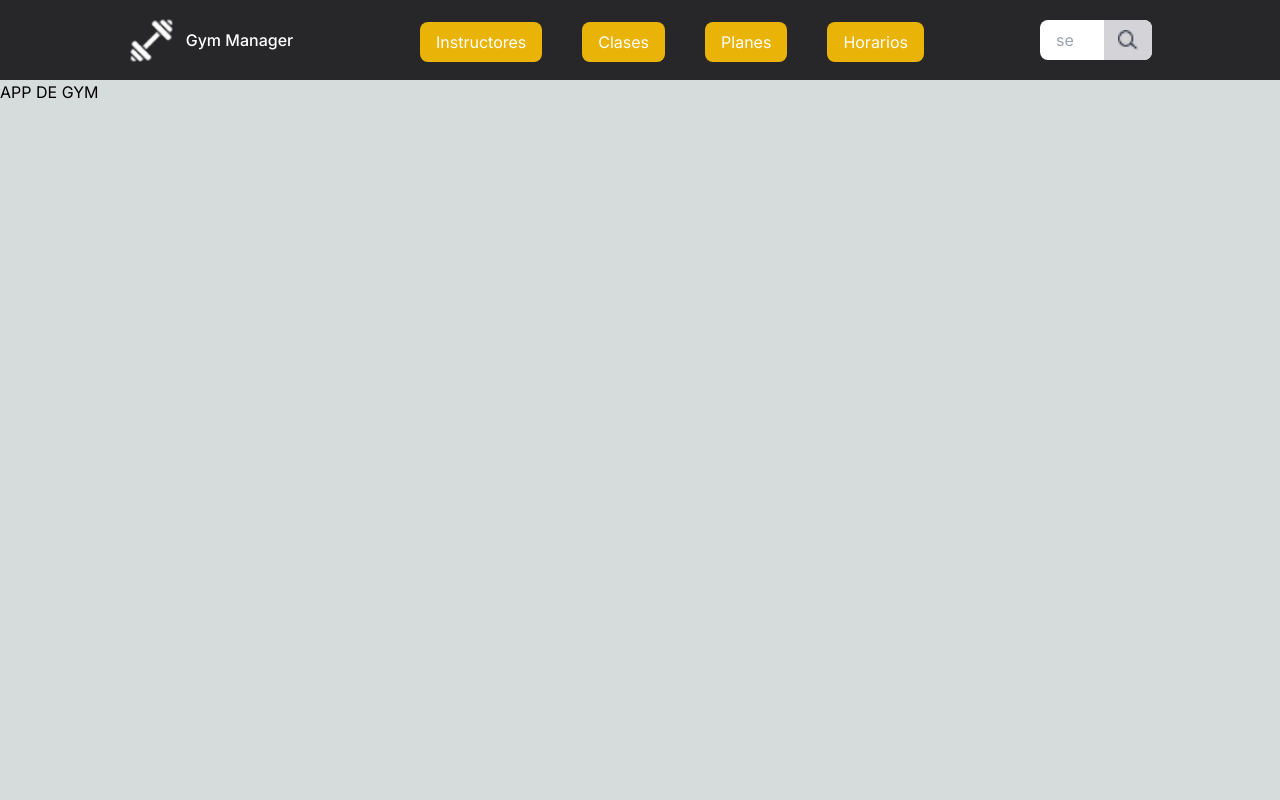
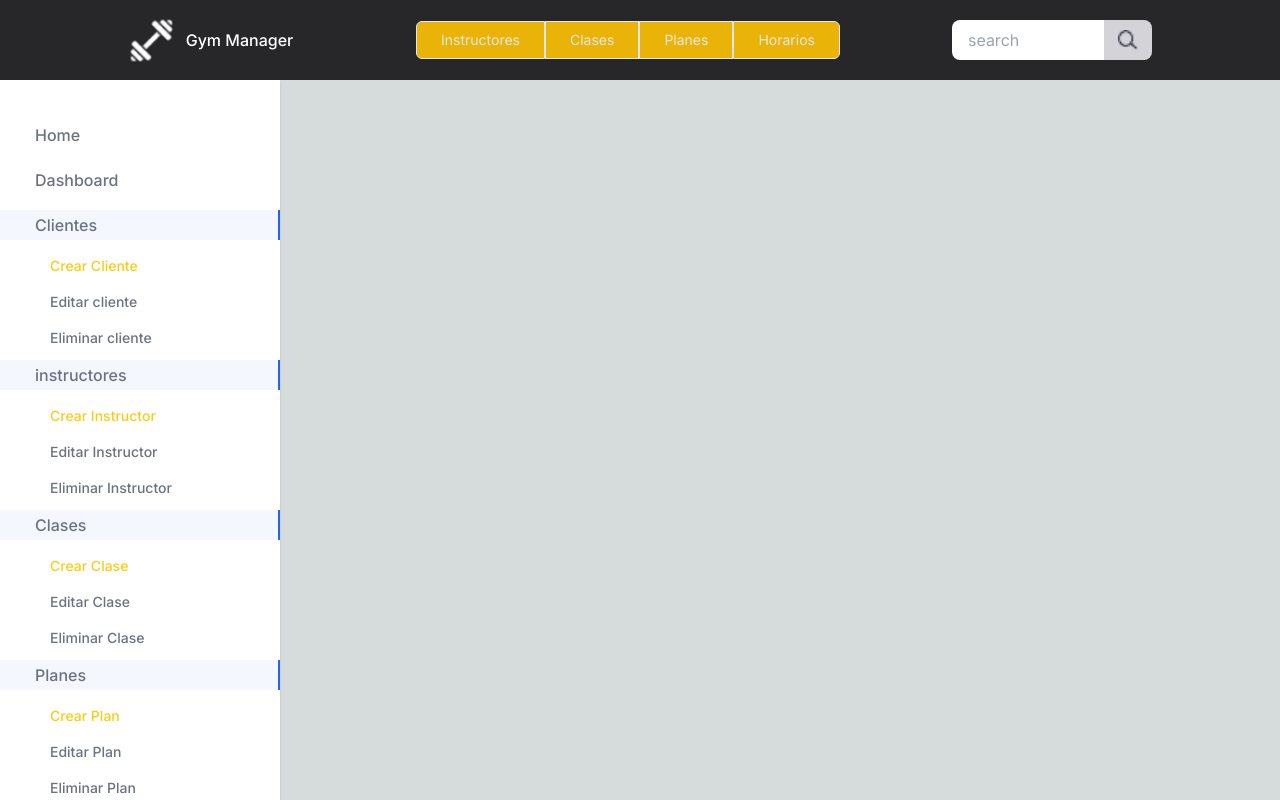
Before and after one commit to ivantrejoc/gym-manager, a Next.js app: page / in a window 1280 px wide. Shown: the top 800 px of the page. Built offline with nearby package versions, Linux system fonts and the light colour scheme.

Commit message:
cambios botones horizontal nav

```diff
--- a/src/app/components/HorizontalNav/HorizontalNav.tsx
+++ b/src/app/components/HorizontalNav/HorizontalNav.tsx
@@ -3,7 +3,7 @@ import Image from "next/image";
 const HorizontalNav = () => {
   return (
     <header className="w-full h-56 lg:h-20 relative bg-zinc-800 flex">
-      <div className="flex flex-col lg:flex-row justify-center items-center lg: w-4/5 lg:gap-44 mx-auto my-auto">
+      <div className="flex flex-col lg:flex-row justify-center items-center lg: w-4/5 lg:gap-28 mx-auto my-auto">
         <div className="w-44 h-11 mx-auto mb-3 lg:mb-0 justify-center items-center inline-flex">
           <Image
             className="w-12 h-12"
@@ -16,33 +16,45 @@ const HorizontalNav = () => {
             Gym Manager
           </p>
         </div>
-        <div className="w-96 h-6 mt-1 mb-3 lg:mb-0 justify-center items-center gap-4 lg:gap-10 inline-flex mx-auto">
-          <a className="rounded-lg bg-yellow-500 py-2 px-2 lg:px-4 text-xs lg:text-base  text-white transition-all hover:shadow-lg hover:shadow-yellow-100/40 focus:opacity-[0.85] focus:shadow-none active:opacity-[0.85] active:shadow-none disabled:pointer-events-none disabled:opacity-50 disabled:shadow-none cursor-pointer" data-ripple-light="true">
+        <div className="inline-flex rounded-md">
+          <a
+            href="#"
+            className="border rounded-l-md bg-yellow-500   inline-flex items-center justify-center py-2 px-1 text-center text-sm font-normal text-gray-200 transition-all hover:text-white hover:bg-yellow-600 sm:px-6"
+          >
             Instructores
           </a>
-          <a className="rounded-lg bg-yellow-500 py-2 px-2 lg:px-4 text-xs lg:text-base  text-white transition-all hover:shadow-lg hover:shadow-yellow-100/40 focus:opacity-[0.85] focus:shadow-none active:opacity-[0.85] active:shadow-none disabled:pointer-events-none disabled:opacity-50 disabled:shadow-none cursor-pointer" data-ripple-light="true">
+          <a
+            href="#"
+            className="border bg-yellow-500   inline-flex items-center justify-center py-2 px-1 text-center text-sm font-normal text-gray-200 transition-all hover:text-white hover:bg-yellow-600 sm:px-6"
+          >
             Clases
           </a>
-          <a className="rounded-lg bg-yellow-500 py-2 px-2 lg:px-4 text-xs lg:text-base  text-white transition-all hover:shadow-lg hover:shadow-yellow-100/40 focus:opacity-[0.85] focus:shadow-none active:opacity-[0.85] active:shadow-none disabled:pointer-events-none disabled:opacity-50 disabled:shadow-none cursor-pointer" data-ripple-light="true">
+          <a
+            href="#"
+            className="border bg-yellow-500   inline-flex items-center justify-center py-2 px-1 text-center text-sm font-normal text-gray-200 transition-all hover:text-white hover:bg-yellow-600 sm:px-6"
+          >
             Planes
           </a>
-          <a className="rounded-lg bg-yellow-500 py-2 px-2 lg:px-4 text-xs lg:text-base  text-white transition-all hover:shadow-lg hover:shadow-yellow-100/40 focus:opacity-[0.85] focus:shadow-none active:opacity-[0.85] active:shadow-none disabled:pointer-events-none disabled:opacity-50 disabled:shadow-none cursor-pointer" data-ripple-light="true">
+          <a
+            href="#"
+            className="border rounded-r-md bg-yellow-500   inline-flex items-center justify-center py-2 px-1 text-center text-sm font-normal text-gray-200 transition-all hover:text-white hover:bg-yellow-600 sm:px-6"
+          >
             Horarios
           </a>
         </div>
 
-        <div className="flex items-center w-64 mx-auto h-10 bg-white rounded-lg ">
-          <div className="w-full">
+        <div className="flex items-center w- mx-auto h-10 rounded-lg">
+          <div className="w-full rounded-lg">
             <input
               type="search"
-              className="w-full px-4 py-1 h-10 text-gray-800 rounded-full focus:outline-none"
+              className="w-full px-4 py-1 h-10 text-gray-800 rounded-l-lg focus:outline-none"
               placeholder="search"
             />
           </div>
           <div>
             <button
               type="submit"
-              className="flex items-center bg-zinc-300 justify-center w-12 h-10 text-white rounded-r-lg hover:shadow-lg hover:shadow-lg hover:shadow-yellow-100/40 focus:opacity-[0.85] focus:shadow-none active:opacity-[0.85] active:shadow-none disabled:pointer-events-none disabled:opacity-50 disabled:shadow-none cursor-pointer"
+              className="flex items-center bg-zinc-300 justify-center w-12 h-10 text-white rounded-r-lg hover:shadow-lg hover:shadow-yellow-100/40 focus:opacity-[0.85] focus:shadow-none active:opacity-[0.85] active:shadow-none disabled:pointer-events-none disabled:opacity-50 disabled:shadow-none cursor-pointer"
             >
               <Image
                 className="search-alt"
--- /dev/null
+++ b/src/app/components/VerticalNav/VerticalNav.tsx
@@ -0,0 +1,74 @@
+
+
+const VerticalNav = () => {
+  return (
+    <div className="w-[280px] h-[927px] bg-neutral-100 flex-col justify-start items-start inline-flex">
+    <div className="w-[280px] py-10 bg-white shadow flex-col justify-between items-start flex">
+        <div className="flex-col justify-start items-start gap-[35px] flex">
+            <div className="flex-col justify-start items-start gap-[15px] flex">
+                <div className="w-[280px] h-[30px] pl-[35px] pr-[30px] py-2.5 bg-white bg-opacity-0 justify-start items-center gap-2.5 inline-flex">
+                    <div className="text-gray-500 text-base font-medium font-['Inter'] leading-normal">Home</div>
+                </div>
+                <div className="w-[280px] h-[30px] pl-[35px] pr-[30px] py-2.5 bg-white bg-opacity-0 justify-start items-center gap-2.5 inline-flex">
+                    <div className="text-gray-500 text-base font-medium font-['Inter'] leading-normal">Dashboard</div>
+                </div>
+                <div className="w-[280px] h-[30px] pl-[35px] pr-[22px] py-2.5 bg-blue-600 bg-opacity-5 border-r-2 border-blue-600 justify-between items-center inline-flex">
+                    <div className="text-gray-500 text-base font-medium font-['Inter'] leading-normal">Clientes</div>
+                    <div className="w-5 h-5 px-[2.10px] pt-[5.73px] pb-[5.75px] justify-center items-center flex" />
+                </div>
+                <div className="pl-[50px] flex-col justify-start items-start gap-[18px] flex">
+                    <div className="w-[88px] h-[18px] text-yellow-400 text-sm font-medium font-['Inter'] leading-normal">Crear Cliente</div>
+                    <div className="w-[88px] h-[18px] text-gray-500 text-sm font-medium font-['Inter'] leading-normal">Editar cliente</div>
+                    <div className="w-[102px] h-[18px] text-gray-500 text-sm font-medium font-['Inter'] leading-normal">Eliminar cliente</div>
+                </div>
+                <div className="w-[280px] h-[30px] pl-[35px] pr-[22px] py-2.5 bg-blue-600 bg-opacity-5 border-r-2 border-blue-600 justify-between items-center inline-flex">
+                    <div className="text-gray-500 text-base font-medium font-['Inter'] leading-normal">instructores</div>
+                    <div className="w-5 h-5 px-[2.10px] pt-[5.73px] pb-[5.75px] justify-center items-center flex" />
+                </div>
+                <div className="pl-[50px] flex-col justify-start items-start gap-[18px] flex">
+                    <div className="w-[107px] h-[18px] text-yellow-400 text-sm font-medium font-['Inter'] leading-normal">Crear Instructor</div>
+                    <div className="w-[109px] h-[18px] text-gray-500 text-sm font-medium font-['Inter'] leading-normal">Editar Instructor</div>
+                    <div className="w-[123px] h-[18px] text-gray-500 text-sm font-medium font-['Inter'] leading-normal">Eliminar Instructor</div>
+                </div>
+                <div className="w-[280px] h-[30px] pl-[35px] pr-[22px] py-2.5 bg-blue-600 bg-opacity-5 border-r-2 border-blue-600 justify-between items-center inline-flex">
+                    <div className="text-gray-500 text-base font-medium font-['Inter'] leading-normal">Clases </div>
+                    <div className="w-5 h-5 px-[2.10px] pt-[5.73px] pb-[5.75px] justify-center items-center flex" />
+                </div>
+                <div className="pl-[50px] flex-col justify-start items-start gap-[18px] flex">
+                    <div className="w-[79px] h-[18px] text-yellow-400 text-sm font-medium font-['Inter'] leading-normal">Crear Clase</div>
+                    <div className="w-[81px] h-[18px] text-gray-500 text-sm font-medium font-['Inter'] leading-normal">Editar Clase</div>
+                    <div className="w-[95px] h-[18px] text-gray-500 text-sm font-medium font-['Inter'] leading-normal">Eliminar Clase</div>
+                </div>
+                <div className="w-[280px] h-[30px] pl-[35px] pr-[22px] py-2.5 bg-blue-600 bg-opacity-5 border-r-2 border-blue-600 justify-between items-center inline-flex">
+                    <div className="text-gray-500 text-base font-medium font-['Inter'] leading-normal">Planes</div>
+                    <div className="w-5 h-5 px-[2.10px] pt-[5.73px] pb-[5.75px] justify-center items-center flex" />
+                </div>
+                <div className="pl-[50px] flex-col justify-start items-start gap-[18px] flex">
+                    <div className="w-[70px] h-[18px] text-yellow-400 text-sm font-medium font-['Inter'] leading-normal">Crear Plan</div>
+                    <div className="w-[72px] h-[18px] text-gray-500 text-sm font-medium font-['Inter'] leading-normal">Editar Plan</div>
+                    <div className="w-[86px] h-[18px] text-gray-500 text-sm font-medium font-['Inter'] leading-normal">Eliminar Plan</div>
+                </div>
+            </div>
+        </div>
+        <div className="bg-white bg-opacity-0 flex-col justify-start items-center gap-5 flex">
+            <div className="flex-col justify-start items-start flex">
+                <div className="w-[280px] h-[30px] pl-[35px] pr-[30px] py-2.5 bg-white bg-opacity-0 justify-start items-center gap-2.5 inline-flex">
+                    <div className="text-gray-500 text-base font-medium font-['Inter'] leading-normal">Nueva Venta</div>
+                </div>
+                <div className="w-[280px] h-[30px] pl-[35px] pr-[30px] py-2.5 bg-white bg-opacity-0 justify-start items-center gap-2.5 inline-flex">
+                    <div className="text-zinc-800 text-base font-medium font-['Inter'] leading-normal">Log out</div>
+                </div>
+            </div>
+        </div>
+        <div className="w-[280px] h-10 pl-[35px] justify-start items-center gap-[15px] inline-flex">
+            <div className="flex-col justify-start items-start inline-flex">
+                <div className="text-gray-900 text-base font-medium font-['Inter'] leading-normal">Musharof</div>
+                <div className="text-gray-500 text-sm font-normal font-['Inter'] leading-snug">hello@tailgrids.com</div>
+            </div>
+        </div>
+    </div>
+</div>
+  )
+}
+
+export default VerticalNav
--- /dev/null
+++ b/src/app/components/VerticalNav/index.ts
@@ -0,0 +1 @@
+export { default as VerticalNav } from './VerticalNav';
--- a/src/app/layout.tsx
+++ b/src/app/layout.tsx
@@ -2,6 +2,7 @@ import type { Metadata } from "next";
 import { Inter } from "next/font/google";
 import HorizontalNav from "./components/HorizontalNav/HorizontalNav";
 import "./globals.css";
+import VerticalNav from "./components/VerticalNav/VerticalNav";
 
 const inter = Inter({ subsets: ["latin"] });
 
@@ -19,6 +20,7 @@ export default function RootLayout({
     <html lang="en">
       <body className={inter.className}>
         <HorizontalNav />
+        <VerticalNav />
         {children}</body>
     </html>
   );
```
